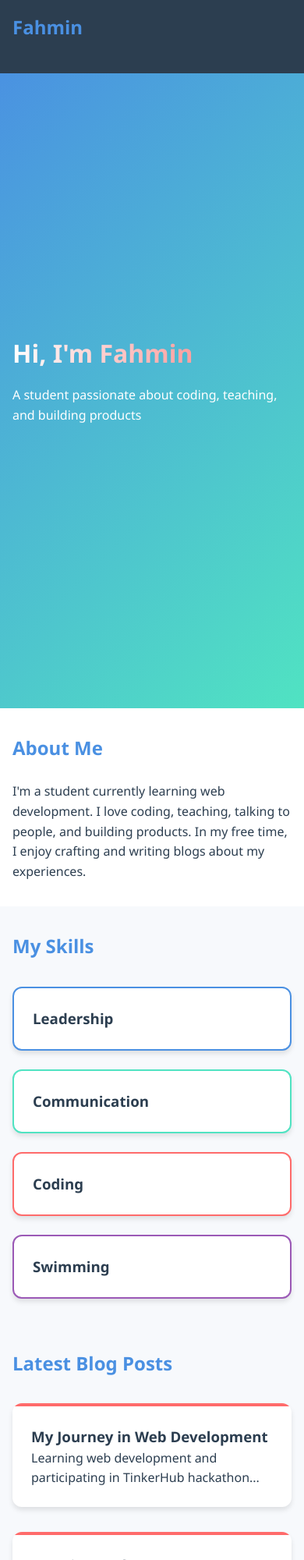
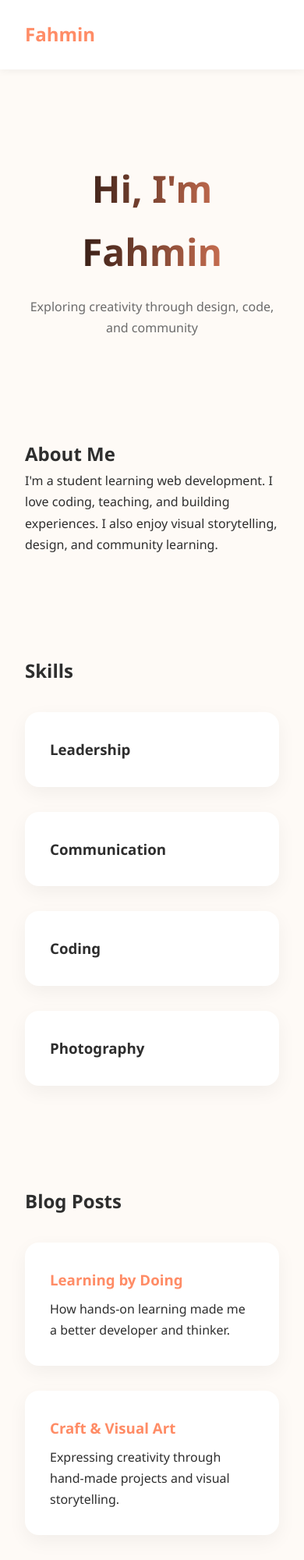
Before and after one commit to Fahminvv/amaze, a plain HTML site: page index.html in a window 390 px wide. Shown: the top 2000 px of the page at 78% size. Drawn offline with Linux system fonts and the light colour scheme.

Commit message:
Update index.html

```diff
--- a/index.html
+++ b/index.html
@@ -1,189 +1,142 @@
 <!DOCTYPE html>
 <html lang="en">
 <head>
-    <meta charset="UTF-8">
-    <meta name="viewport" content="width=device-width, initial-scale=1.0">
-    <title>Fahmin - Personal Website</title>
+  <meta charset="UTF-8" />
+  <meta name="viewport" content="width=device-width, initial-scale=1.0" />
+  <title>Fahmin - Personal Site</title>
   <style>
+    :root {
+      --bg: #fefaf6;
+      --card: #ffffff;
+      --text-dark: #2e2e2e;
+      --text-light: #6b6b6b;
+      --accent: #ff8c66;
+      --muted: #f3e8e2;
+      --radius: 18px;
+    }
+
     * {
       margin: 0;
       padding: 0;
       box-sizing: border-box;
-            font-family: 'Segoe UI', system-ui, sans-serif;
-        }
-
-        :root {
-            --primary: #4A90E2;
-            --secondary: #50E3C2;
-            --accent: #FF6B6B;
-            --dark: #2C3E50;
-            --light: #F7F9FC;
+      font-family: 'Segoe UI', sans-serif;
     }
 
     body {
-            line-height: 1.6;
-            color: var(--dark);
-            background-color: var(--light);
+      background: var(--bg);
+      color: var(--text-dark);
+      line-height: 1.7;
     }
 
-        section {
-            padding: 4rem 2rem;
-        }
-
-        .container {
-            max-width: 1200px;
-            margin: 0 auto;
-        }
-
-        /* Header */
     header {
-            background: var(--dark);
-            color: white;
-            padding: 1rem;
-            position: fixed;
-            width: 100%;
+      background: white;
+      padding: 1.5rem 2rem;
+      position: sticky;
       top: 0;
-            z-index: 1000;
+      z-index: 100;
+      box-shadow: 0 2px 10px rgba(0,0,0,0.05);
     }
 
     nav {
       display: flex;
       justify-content: space-between;
       align-items: center;
+      max-width: 1200px;
+      margin: auto;
+    }
+
+    nav h2 {
+      color: var(--accent);
     }
 
     nav ul {
+      list-style: none;
       display: flex;
       gap: 2rem;
-            list-style: none;
     }
 
     nav a {
-            color: white;
       text-decoration: none;
-            font-weight: 500;
-            transition: color 0.3s;
+      color: var(--text-dark);
+      font-weight: 600;
     }
 
-        nav a:hover {
-            color: var(--secondary);
+    section {
+      padding: 4rem 2rem;
+      max-width: 1200px;
+      margin: auto;
     }
 
-        /* Hero Section */
-        #hero {
-            background: linear-gradient(135deg, var(--primary), var(--secondary));
-            color: white;
-            min-height: 100vh;
-            display: flex;
-            align-items: center;
-            margin-top: 4rem;
+    .hero {
+      text-align: center;
+      margin-top: 3rem;
     }
 
-        .hero-content h1 {
-            font-size: 3.5rem;
-            margin-bottom: 1rem;
-            background: linear-gradient(to right, #fff, var(--accent));
+    .hero h1 {
+      font-size: 3rem;
+      background: linear-gradient(to right, #000, var(--accent));
       -webkit-background-clip: text;
       -webkit-text-fill-color: transparent;
     }
 
-        /* About Section */
-        #about {
-            background: white;
+    .hero p {
+      color: var(--text-light);
+      margin-top: 1rem;
     }
 
-        /* Skills Section */
-        .skills-grid {
+    .grid {
       display: grid;
-            grid-template-columns: repeat(auto-fit, minmax(250px, 1fr));
-            gap: 1.5rem;
-            margin-top: 2rem;
-        }
-
-        .skill-card {
-            background: white;
-            padding: 1.5rem;
-            border-radius: 12px;
-            box-shadow: 0 4px 6px rgba(0,0,0,0.1);
-            border: 2px solid transparent;
-            transition: all 0.3s;
-        }
-
-        .skill-card:nth-child(1) { border-color: var(--primary); }
-        .skill-card:nth-child(2) { border-color: var(--secondary); }
-        .skill-card:nth-child(3) { border-color: var(--accent); }
-        .skill-card:nth-child(4) { border-color: #9B59B6; }
-
-        .skill-card:hover {
-            transform: translateY(-5px);
-        }
-
-        /* Blog Section */
-        .blog-grid {
-            display: grid;
-            grid-template-columns: repeat(auto-fit, minmax(300px, 1fr));
+      grid-template-columns: repeat(auto-fit, minmax(260px, 1fr));
       gap: 2rem;
       margin-top: 2rem;
     }
 
-        .blog-card {
-            background: white;
-            border-radius: 12px;
-            overflow: hidden;
-            box-shadow: 0 4px 6px rgba(0,0,0,0.1);
+    .card {
+      background: var(--card);
+      padding: 2rem;
+      border-radius: var(--radius);
+      box-shadow: 0 8px 24px rgba(0,0,0,0.05);
       transition: transform 0.3s;
     }
 
-        .blog-card:hover {
+    .card:hover {
       transform: translateY(-5px);
     }
 
-        .blog-content {
-            padding: 1.5rem;
-            border-top: 4px solid var(--accent);
+    .blog-card h3 {
+      color: var(--accent);
+      margin-bottom: 0.5rem;
     }
 
-        /* Contact Section */
-        #contact {
-            background: linear-gradient(135deg, var(--dark), var(--primary));
-            color: white;
+    footer {
+      text-align: center;
+      padding: 2rem;
+      background: var(--muted);
+      color: var(--text-light);
     }
 
-        .contact-info {
-            margin-top: 2rem;
-            padding: 2rem;
-            background: rgba(255, 255, 255, 0.1);
-            border-radius: 12px;
-            backdrop-filter: blur(5px);
+    button {
+      background: var(--accent);
+      color: white;
+      padding: 0.75rem 1.5rem;
+      border: none;
+      border-radius: var(--radius);
+      cursor: pointer;
+      font-weight: 600;
     }
 
-        h2 {
-            color: var(--primary);
-            margin-bottom: 1.5rem;
-        }
-
-        #contact h2 {
-            color: white;
+    button:hover {
+      opacity: 0.9;
     }
 
     @media (max-width: 768px) {
-            nav ul {
-                display: none;
-            }
-
-            .hero-content h1 {
-                font-size: 2rem;
-            }
-
-            section {
-                padding: 2rem 1rem;
-            }
+      nav ul { display: none; }
     }
   </style>
 </head>
 <body>
   <header>
-        <nav class="container">
+    <nav>
       <h2>Fahmin</h2>
       <ul>
         <li><a href="#about">About</a></li>
@@ -194,67 +147,51 @@
     </nav>
   </header>
 
-    <section id="hero">
-        <div class="container hero-content">
+  <section class="hero">
     <h1>Hi, I'm Fahmin</h1>
-            <p>A student passionate about coding, teaching, and building products</p>
-        </div>
+    <p>Exploring creativity through design, code, and community</p>
   </section>
 
   <section id="about">
-        <div class="container">
     <h2>About Me</h2>
-            <p>I'm a student currently learning web development. I love coding, teaching, talking to people, and building products. In my free time, I enjoy crafting and writing blogs about my experiences.</p>
-        </div>
+    <p>I'm a student learning web development. I love coding, teaching, and building experiences. I also enjoy visual storytelling, design, and community learning.</p>
   </section>
 
   <section id="skills">
-        <div class="container">
-            <h2>My Skills</h2>
-            <div class="skills-grid">
-                <div class="skill-card">
-                    <h3>Leadership</h3>
-                </div>
-                <div class="skill-card">
-                    <h3>Communication</h3>
-                </div>
-                <div class="skill-card">
-                    <h3>Coding</h3>
-                </div>
-                <div class="skill-card">
-                    <h3>Swimming</h3>
-                </div>
-            </div>
+    <h2>Skills</h2>
+    <div class="grid">
+      <div class="card"><h3>Leadership</h3></div>
+      <div class="card"><h3>Communication</h3></div>
+      <div class="card"><h3>Coding</h3></div>
+      <div class="card"><h3>Photography</h3></div>
     </div>
   </section>
 
   <section id="blog">
-        <div class="container">
-            <h2>Latest Blog Posts</h2>
-            <div class="blog-grid">
-                <div class="blog-card">
-                    <div class="blog-content">
-                        <h3>My Journey in Web Development</h3>
-                        <p>Learning web development and participating in TinkerHub hackathon...</p>
+    <h2>Blog Posts</h2>
+    <div class="grid">
+      <div class="card blog-card">
+        <h3>Learning by Doing</h3>
+        <p>How hands-on learning made me a better developer and thinker.</p>
       </div>
-                </div>
-                <div class="blog-card">
-                    <div class="blog-content">
-                        <h3>Creative Crafts</h3>
-                        <p>Exploring my creative side through various craft projects...</p>
-                    </div>
-                </div>
+      <div class="card blog-card">
+        <h3>Craft & Visual Art</h3>
+        <p>Expressing creativity through hand-made projects and visual storytelling.</p>
       </div>
     </div>
   </section>
 
   <section id="contact">
-        <div class="container">
-            <h2>Get in Touch</h2>
-            <div class="contact-info">
-                <p>Email: fahmin@gmail.com</p>
-            </div>
+    <h2>Contact</h2>
+    <div class="card">
+      <p>Email: <strong>fahmin@gmail.com</strong></p>
+      <p>Want to chat? <button onclick="alert('Thanks for reaching out!')">Say Hello</button></p>
     </div>
   </section>
+
+  <footer>
+    <p>&copy; 2025 Fahmin. All rights reserved.</p>
+  </footer>
 </body>
 </html>
+!DO
```
Lines whose indentation alone changed are shown as unchanged.
